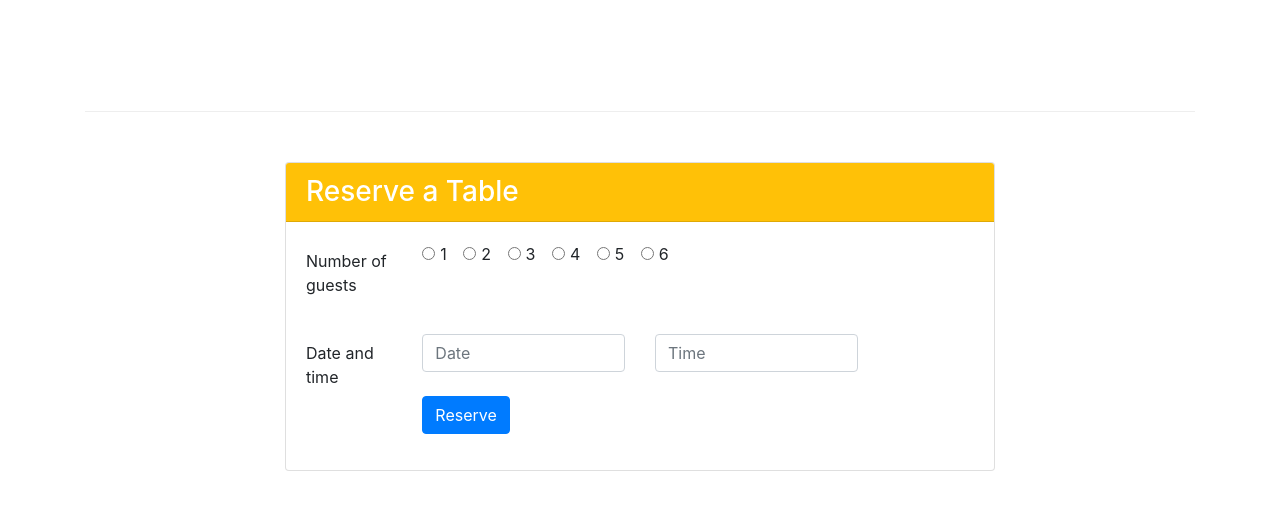
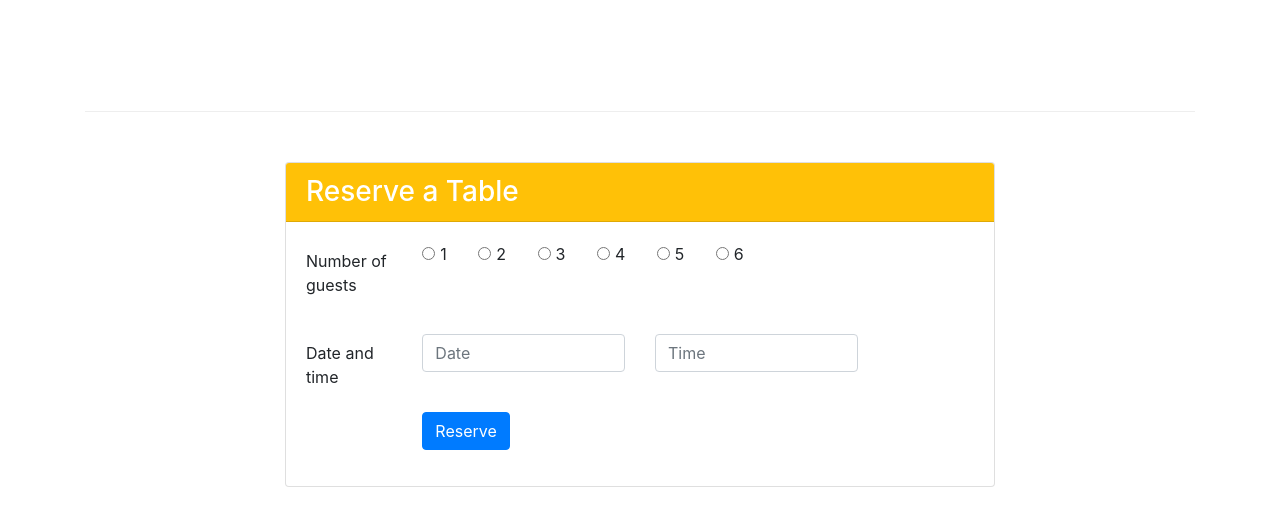
Before and after one commit to joanet501/conFusion, a website: page index.html in a window 1280 px wide. Shown: the part 1422-1941 px from the top of the page. Drawn offline with nearby package versions, Linux system fonts and the light colour scheme.

Commit message:
ultimocommit

```diff
--- a/index.html
+++ b/index.html
@@ -17,7 +17,7 @@
 </head>
 
 <body>
-    <nav class="navbar navbar-dark navbar-expand-sm bg-primary fixed-top">
+    <nav class="navbar navbar-dark navbar-expand-sm fixed-top">
         <div class="container">
             <button class="navbar-toggler" type="button" data-toggle="collapse" data-target="#Navbar">
                 <span class="navbar-toggler-icon"></span>
@@ -123,33 +123,33 @@
                             <div class="col-12">
                                 <form>
                                         <div class="row reserve-table " id="reservas">
-                                            <label for="inlineRadioOptions" class="col-2 col-form-label">Number of guests</label>
-                                            <div class="col-9 col-md-6">
-                                            <div class="form-check form-check-inline">
+                                            <label for="inlineRadioOptions" class="col-12 col-sm-2 col-form-label">Number of guests</label>
+                                            <div class="col-12 col-md-8">
+                                                <div class="form-check form-check-inline col-2 col-sm-auto">
                                                     <input class="form-check-input" type="radio" name="inlineRadioOptions" id="inlineRadio1" value="option1" />
                                                     <label class="form-check-label" for="inlineRadio1">1</label>
                                                 </div>
 
-                                              <div class="form-check form-check-inline">
+                                                <div class="form-check form-check-inline col-2 col-sm-auto">
                                                     <input class="form-check-input" type="radio" name="inlineRadioOptions" id="inlineRadio2" value="option2" />
                                                     <label class="form-check-label" for="inlineRadio2">2</label>
                                                 </div>
 
-                                              <div class="form-check form-check-inline">
+                                                <div class="form-check form-check-inline col-2 col-sm-auto">
                                                     <input class="form-check-input" type="radio" name="inlineRadioOptions" id="inlineRadio3" value="option3" />
                                                     <label class="form-check-label" for="inlineRadio3">3 </label>
                                                 </div>
-                                              <div class="form-check form-check-inline">
+                                                <div class="form-check form-check-inline col-2 col-sm-auto">
                                                     <input class="form-check-input" type="radio" name="inlineRadioOptions" id="inlineRadio4" value="option4" />
                                                     <label class="form-check-label" for="inlineRadio1">4</label>
                                                 </div>
 
-                                              <div class="form-check form-check-inline">
+                                                <div class="form-check form-check-inline col-2 col-sm-auto">
                                                     <input class="form-check-input" type="radio" name="inlineRadioOptions" id="inlineRadio5" value="option5" />
                                                     <label class="form-check-label" for="inlineRadio2">5</label>
                                                 </div>
 
-                                              <div class="form-check form-check-inline">
+                                                <div class="form-check form-check-inline col-2 col-sm-auto">
                                                     <input class="form-check-input" type="radio" name="inlineRadioOptions" id="inlineRadio6" value="option6" />
                                                     <label class="form-check-label" for="inlineRadio3">6</label>
                                                 </div>
@@ -160,17 +160,21 @@
 
                                                 <div class="form-group row">
 
-                                                    <label for="firstname" class="col-2 col-md-2 col-form-label">Date and time</label>
-                                                    <div class="col-5 col-md-4">
+                                                    <label for="firstname" class="col-12 col-md-2 col-form-label">Date and time</label>
+                                                    <div class="col-12 col-md-4">
                                                         <input type="text" class="form-control" id="firstname" name="firstname" placeholder="Date">
                                                     </div>
-                                                    <div class="col-5 col-md-4">
+                                                    <div class="col-12 col-md-4">
                                                         <input type="text" class="form-control" id="firstname" name="firstname" placeholder="Time">
                                                     </div>
-                                                    <div class="offset-2 offset-md-2 col-md-10">
+
+                                                </div>
+                                                <div class="form-group row">
+                                                    <div class="col-2 offset-md-2 col-md-4">
                                                         <button type="submit" class="btn btn-primary">Reserve</button>
                                                     </div>
                                                 </div>
+
 
 
 
```
Also changed, not shown: aboutus.html (+1 -1 lines), contactus.html (+1 -1 lines). Lines whose indentation alone changed are shown as unchanged.
